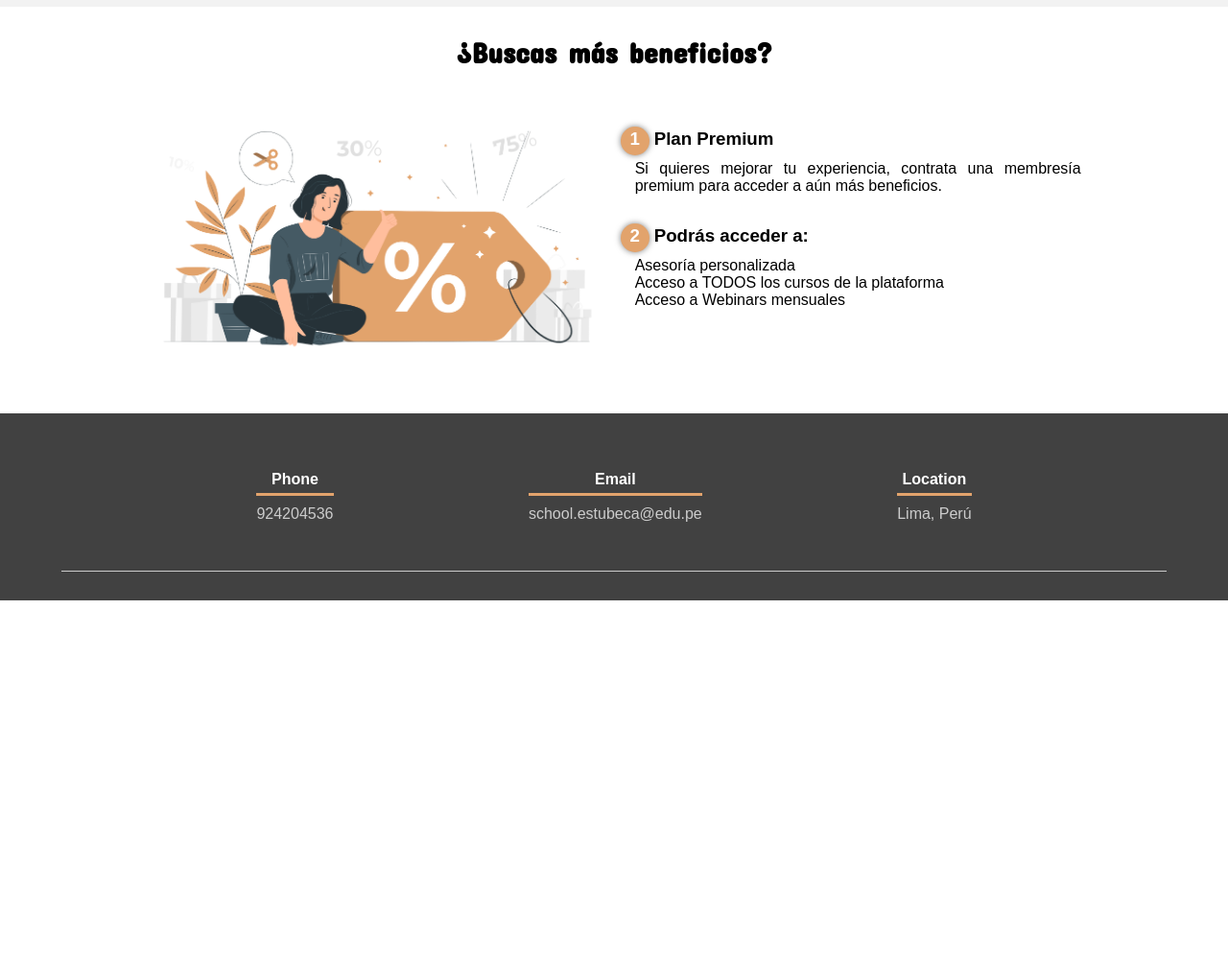
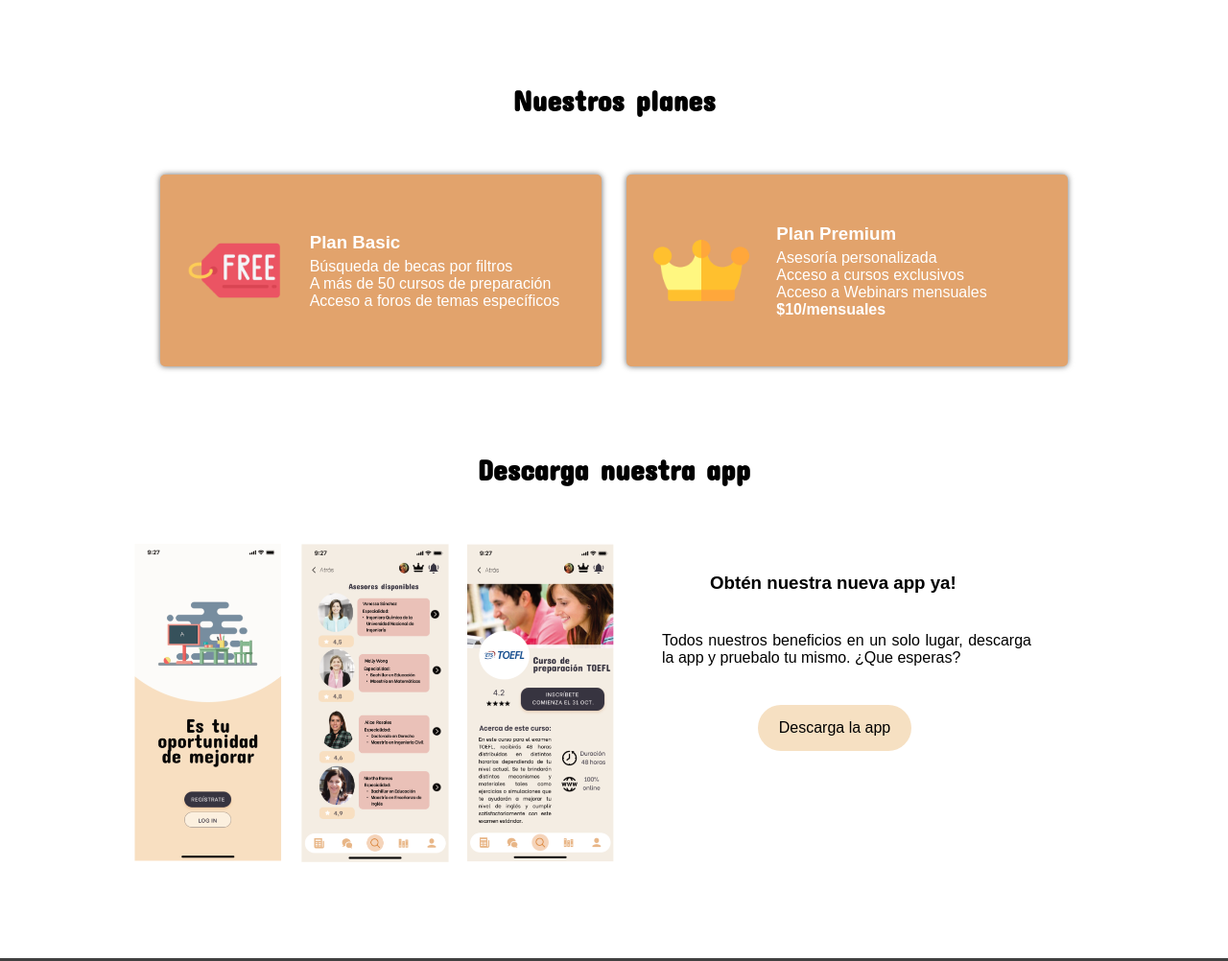
Before and after one commit to ImArturo/Estubeca, a plain HTML site: page index.html in a window 1280 px wide. Shown: the part 1380-2382 px from the top of the page at 96% size. Before the commit the page ends 2006 px from the top, so only its background shows below. Drawn offline with Linux system fonts and the light colour scheme; a web font is replaced by a local one.

Commit message:
v2 - todos

```diff
--- a/css/estilos.css
+++ b/css/estilos.css
@@ -74,7 +74,7 @@ body {
     cursor: pointer;
 }
 .nav__button:hover {
-    color:rgb(235, 66, 15)
+    color:rgb(253, 149, 80)
 }
 /*lo que hizo miguel*/
 .contenedor {
@@ -98,7 +98,6 @@ body {
 header {
     width: 100%;
     height: 600px;
-    background: #4e7abc;
     /* fallback for old browsers */
     background: -webkit-linear-gradient(to right, hsla(29, 68%, 59%, 0.459), hsla(317, 45%, 52%, 0.664)), url(../img/portada.jpg);
     /* Chrome 10-25, Safari 5.1-6 */
@@ -140,6 +139,7 @@ header .textos-header{
 /* About us */
 
 main .sobre-nosotros{
+
     padding: 30px 0 60px 0;
 }
 .contenedor-sobre-nosotros{
@@ -148,40 +148,28 @@ main .sobre-nosotros{
 }
 
 .imagen-about-us{
-    width: 48%;
-}
-
-.sobre-nosotros .contenido-textos{
-    width: 48%;
+    width: 50%;
+    margin-bottom: 40px;
 }
 
 .contenido-textos h3{
-    margin-bottom: 5px;
 
-}
-
-.contenido-textos h3 span{
-    background: #e2a36c;
-    color: #fff;
-    border-radius: 50%;
-    display: inline-block;
-    text-align: center;
-    width: 30px;
-    height: 30px;
-    padding: 2px;
-    box-shadow: 0 0 6px 0 rgba(0, 0, 0, .5);
-    margin-right: 5px;
+    padding: 30px 30px 0px 100px;
+    margin-bottom: 10px;
+    margin-left: 30 px;
 }
 
 .contenido-textos p{
-    padding: 0px 0px 30px 15px;
-    font-weight: 300;
+    padding: 30px 35px 40px 50px;
+    font-weight: 400;
     text-align: justify;
+    margin-right: 30px;
+}
+.contenido-textos button{
+    margin: 0px 0px 0px 150px;
+    background-color: #F6E0C2;
 }
 
-.contenido-textos p > ul > li{
-    margin-left: 100px;
-}
 
 /* Galeria */
 
@@ -225,8 +213,7 @@ main .sobre-nosotros{
 /*  Our team */
 
 .about-services{
-    background: #f2f2f2;
-    padding-bottom: 30px;
+    padding-bottom: 50px;
 }
 
 
@@ -253,6 +240,43 @@ main .sobre-nosotros{
     font-weight: 300;
     text-align: justify;
 }
+
+/* Clients */
+
+.cards{
+
+    display: flex;
+    justify-content: space-evenly;
+}
+
+.cards .card{
+    background: #e2a36c;
+    display: flex;
+    width: 46%;
+    height: 200px;
+    align-items: center;
+    justify-content: space-evenly;
+    border-radius: 5px;
+    box-shadow: 0 0 6px 0 rgba(0, 0, 0, 0.6);
+}
+
+.cards .card img{
+    width: 100px;
+    height: 100px;
+    display: block;
+}
+
+.cards .card > .contenido-texto-card{
+    width: 60%;
+    color: #fff;
+
+}
+
+.cards .card > .contenido-texto-card p{
+    font-weight: 300;
+    padding-top: 5px;
+}
+
 
 /* footer */
 
--- a/index.html
+++ b/index.html
@@ -18,11 +18,11 @@
                 <img src="./img/logo_estubeca.png" alt="Logo Estubeca" class="nav__logo__img">
 
             <nav class="nav__links">
-                <a class="nav__links__link" href="#">Hazte Premium</a>
-                <a class="nav__links__link" href="#">Foro</a>
-                <a class="nav__links__link" href="#">Learn</a>
+                <a class="nav__links__link" href="#servicios">Servicios</a>
+                <a class="nav__links__link" href="#planes">Planes</a>
+                <a class="nav__links__link" href="#">Programas</a>
             </nav>
-            <button class="nav__button">Descarga la app</button>
+            <button class="nav__button" onclick="window.location.href='#descarga'">Descarga la app</button>
         </nav>
     </div>
 
@@ -40,22 +40,22 @@
     </header>
     <main>
 
-        <section class="about-services">
+        <section class="about-services" id="servicios">
             <div class="contenedor">
                 <h2 class="titulo">Nuestros servicios</h2>
                 <div class="servicio-cont">
                     <div class="servicio-ind">
-                        <img src="img/ilustracion1.png" alt="">
+                        <img src="img/ilustracion1.png" alt="imagene-búsqueda-de-becas">
                         <h3>Búsqueda personalizada de becas</h3>
                         <p>Te damos la oportunidad de indicar tus preferencias al momento de crear una cuenta nueva en nuestra plataforma. Podrás elegir el tipo de beca, país en el que te encuentras interesado, vacantes, entre más opciones.</p>
                     </div>
                     <div class="servicio-ind">
-                        <img src="img/ilustracion2.png" alt="">
+                        <img src="img/ilustracion2.png" alt="imagen-acceso-a-foros">
                         <h3>Acceso a un foro de la comunidad becaria</h3>
                         <p>Al poseer una cuenta en la plataforma de EstuBeca, tendrás la posibilidad de interactuar con miles de usuarios con los mismos intereses.</p>
                     </div>
                     <div class="servicio-ind">
-                        <img src="img/ilustracion3.png" alt="">
+                        <img src="img/ilustracion3.png" alt="imagen-acceso-a-cursos">
                         <h3>Acceso a cursos de preparación académica</h3>
                         <p>Sé capaz de desarrollar tus habilidades académicas gracias a los cursos ofrecidos en la seccón Learn. Aprende con expertos en el área que desees para mejorar tus habilidades cognitivas que te ayudarán a alcanza la beca anhelada.</p>
                     </div>
@@ -63,17 +63,38 @@
             </div>
         </section>
 
-        <section class="contenedor sobre-nosotros">
-            <h2 class="titulo"> ¿Buscas más beneficios?</h2>
+        <section class="clientes contenedor" id="planes">
+            <h2 class="titulo">Nuestros planes</h2>
+            <div class="cards">
+                <div class="card">
+                    <img src="img/compra-gratis.png" alt="">
+                    <div class="contenido-texto-card">
+                        <h3>Plan Basic</h3>
+                        <p>Búsqueda de becas por filtros<br>A más de 50 cursos de preparación
+                            <br>Acceso a foros de temas específicos
+                        </p>
+                    </div>
+                </div>
+                <div class="card">
+                    <img src="img/corona.png" alt="">
+                    <div class="contenido-texto-card">
+                        <h3>Plan Premium</h3>
+                        <p>Asesoría personalizada<br>Acceso a cursos exclusivos
+                            <br>Acceso a Webinars  mensuales </p>
+                        <h4>$10/mensuales</h4>
+                    </div>
+                </div>
+            </div>
+        </section>
+
+        <section class="contenedor sobre-nosotros" id="descarga">
+            <h2 class="titulo"> Descarga nuestra app </h2>
             <div class="contenedor-sobre-nosotros">
-                <img src="img/ilustracion4.png" alt="" class="imagen-about-us">
+                <img src="img/app.png" alt="imagen-pantallas-aplicacion" class="imagen-about-us">
                 <div class="contenido-textos">
-                    <h3><span>1</span>Plan Premium</h3>
-                    <p>Si quieres mejorar tu experiencia, contrata una membresía premium para acceder a aún más beneficios.</p>
-                    <h3><span>2</span>Podrás acceder a:</h3>
-                    <p>Asesoría personalizada<br>Acceso a TODOS los cursos de la plataforma
-                        <br>Acceso a Webinars  mensuales
-                    </p>
+                    <h3>Obtén nuestra nueva app ya!</h3>
+                    <p>Todos nuestros beneficios en un solo lugar, descarga la app y pruebalo tu mismo. ¿Que esperas?</p>
+                    <button class="nav__button">Descarga la app</button>
                 </div>
             </div>
         </section>
```
Also changed, not shown: img/TOEFL.jpg (added), img/app.png (added), img/compra-gratis.png (added), img/corona.png (added).
